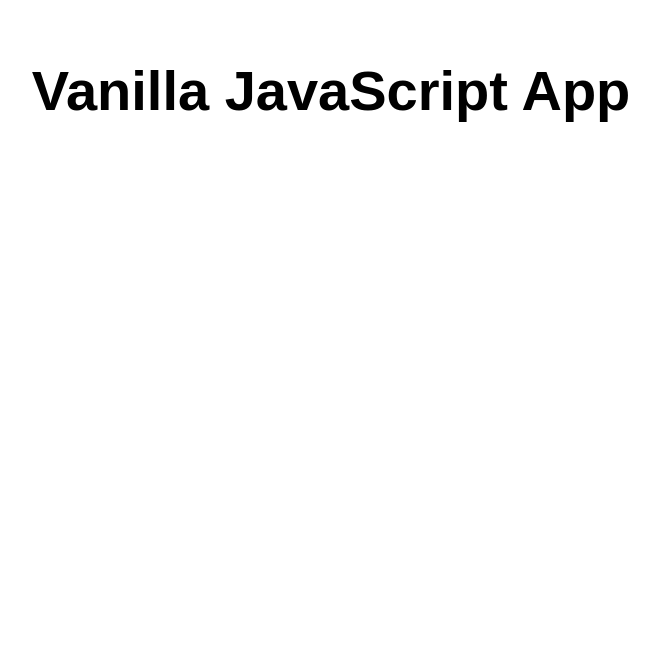
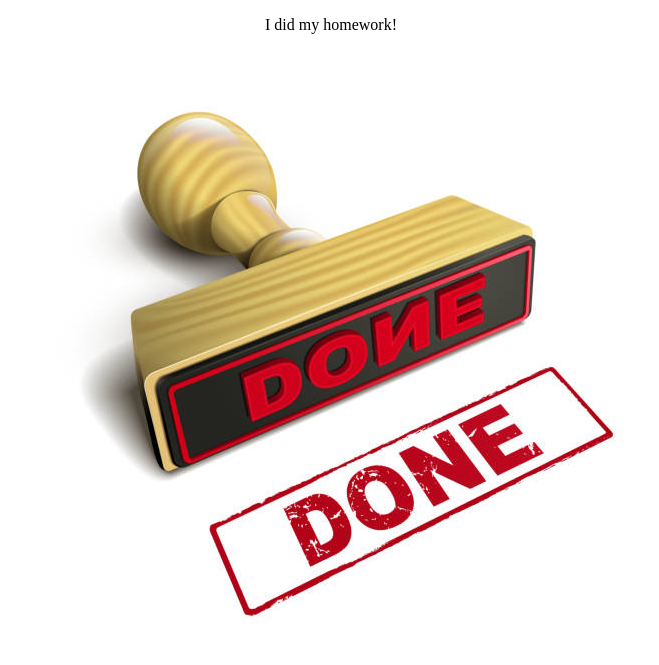
Before and after one commit to Rakshitha1003/newstaticitc505, a website: page src/index.html in a window 1280 px wide. Shown: the whole page, without its empty margins (309-968 px from the left). Drawn offline with Linux system fonts and the light colour scheme.

Commit message:
Update index.html

```diff
--- a/src/index.html
+++ b/src/index.html
@@ -1,17 +1,17 @@
 <!DOCTYPE html>
-<html lang="en">
-
-<head>
-  <meta charset="UTF-8">
-  <meta name="viewport" content="width=device-width, initial-scale=1.0">
-  <link rel="stylesheet" href="styles.css">
-  <title>Vanilla JavaScript App</title>
-</head>
-
-<body>
-  <main>
-    <h1>Vanilla JavaScript App</h1>
-  </main>
-</body>
-
+<html>
+    <head>
+        <title>Homework 1</title>
+    </head>
+    <style>
+        body {
+            text-align: center;
+        }
+    </style>
+    <body>
+        <p>
+            I did my homework!
+        </p>
+        <img src="Lab1.jpg">
+    </body>
 </html>
```
